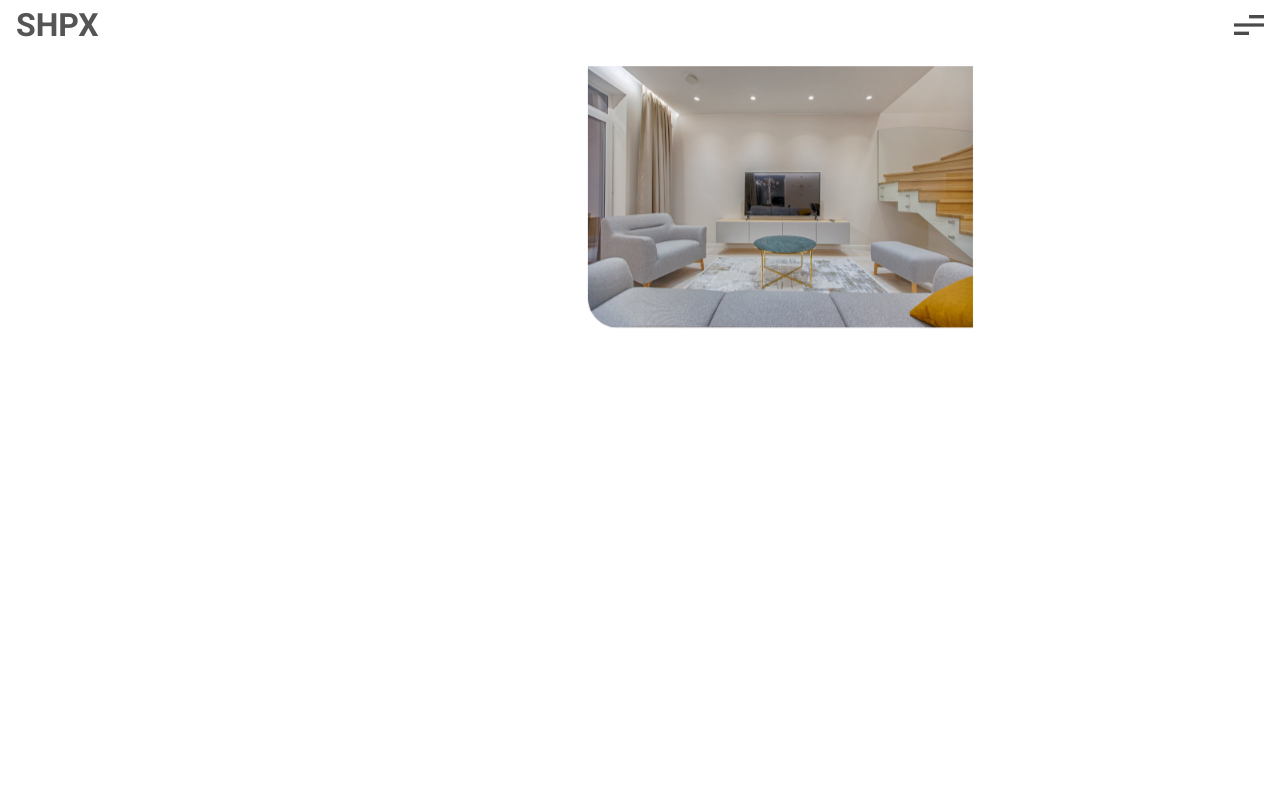
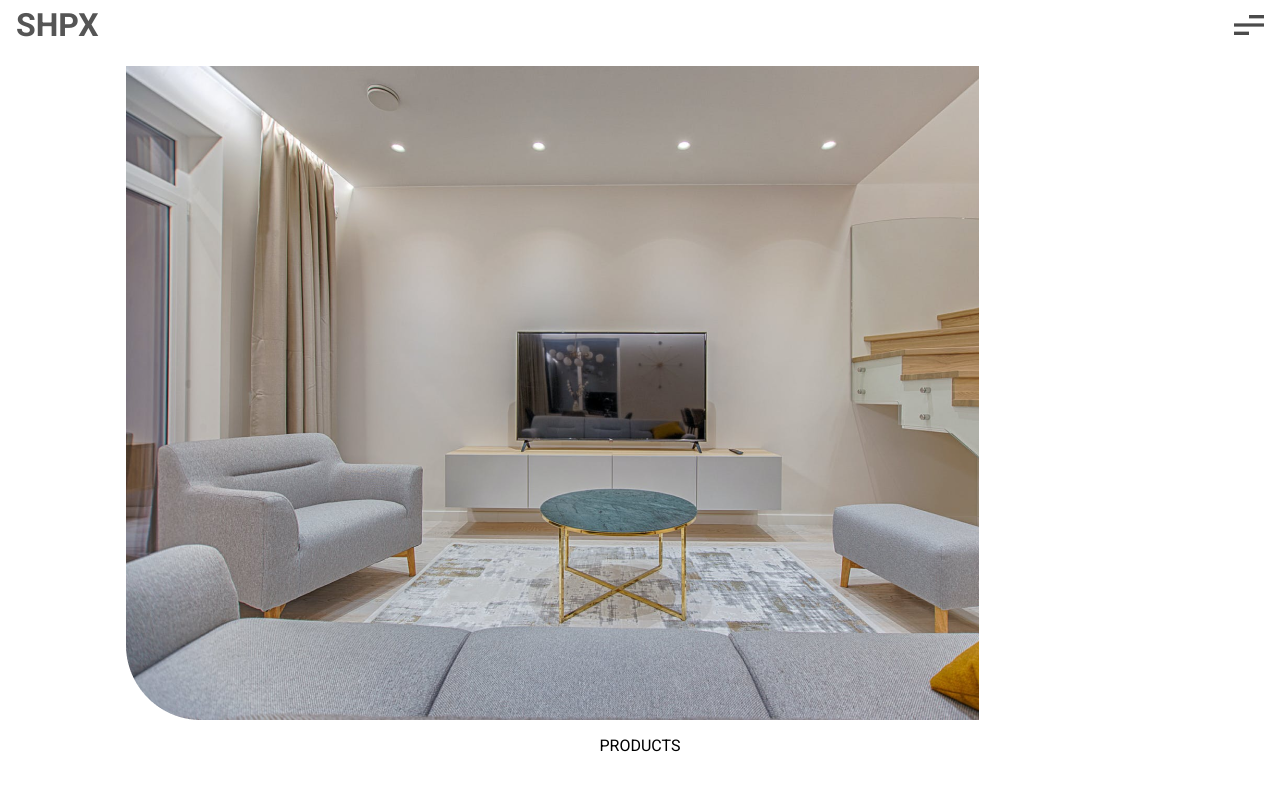
Before and after one commit to Khabub/webdev-learning-shpx, a React (Create React App) app: page / in a window 1280 px wide. Shown: the top 790 px of the page. Built offline with nearby package versions, Linux system fonts and the light colour scheme.

Commit message:
make mainWindow

```diff
--- a/src/App.js
+++ b/src/App.js
@@ -8,6 +8,7 @@ const App = () => {
     <S.Container>
       <NavigationPanel />
       <MainWindow />
+      <div>PRODUCTS</div>
     </S.Container>
   );
 }
--- a/src/App_styles.js
+++ b/src/App_styles.js
@@ -4,4 +4,5 @@ export const Container = styled.div`
   display: flex;
   justify-content: center;
   align-items: center;
+  flex-direction: column;
 `;
--- a/src/components/Layout/MainWindow/MainWindow.js
+++ b/src/components/Layout/MainWindow/MainWindow.js
@@ -2,10 +2,11 @@ import mainImage from "../../../assets/home_image.png";
 import * as S from "./MainWindow_styles";
 
 const MainWindow = () => {
-
   return (
     <S.Container>
-      <img src={mainImage} alt="main"></img>
+
+        <img src={mainImage} alt="main"></img>
+
     </S.Container>
   );
 };
--- a/src/components/Layout/MainWindow/MainWindow_styles.js
+++ b/src/components/Layout/MainWindow/MainWindow_styles.js
@@ -2,18 +2,22 @@ import styled from "styled-components";
 
 export const Container = styled.div`
   display: flex;
-  justify-content: center;
-  align-items: flex-start;
+  justify-content: flex-start;
+  width: 100vw;
+  height: auto;
   margin-top: 50px;
   overflow-x: hidden;
-  height: 400px;
-  position: relative;
+
+
+
+
 
   img {
-    position: fixed;
-    border-bottom-left-radius: 50px;
-    transform: translateX(140px) translateY(-180px) scale(0.4);
+      max-width: 100%;
+      height:auto;
+      border-bottom-left-radius: 15%;
+      object-position: 110px;
+      padding: 1rem;
 
-  }
-
+    }
 `;
--- a/src/index.css
+++ b/src/index.css
@@ -2,4 +2,5 @@ body {
   margin: 0;
   padding: 0;
   font-family: 'Roboto', sans-serif;
+  height: 2000px;
 }
```
